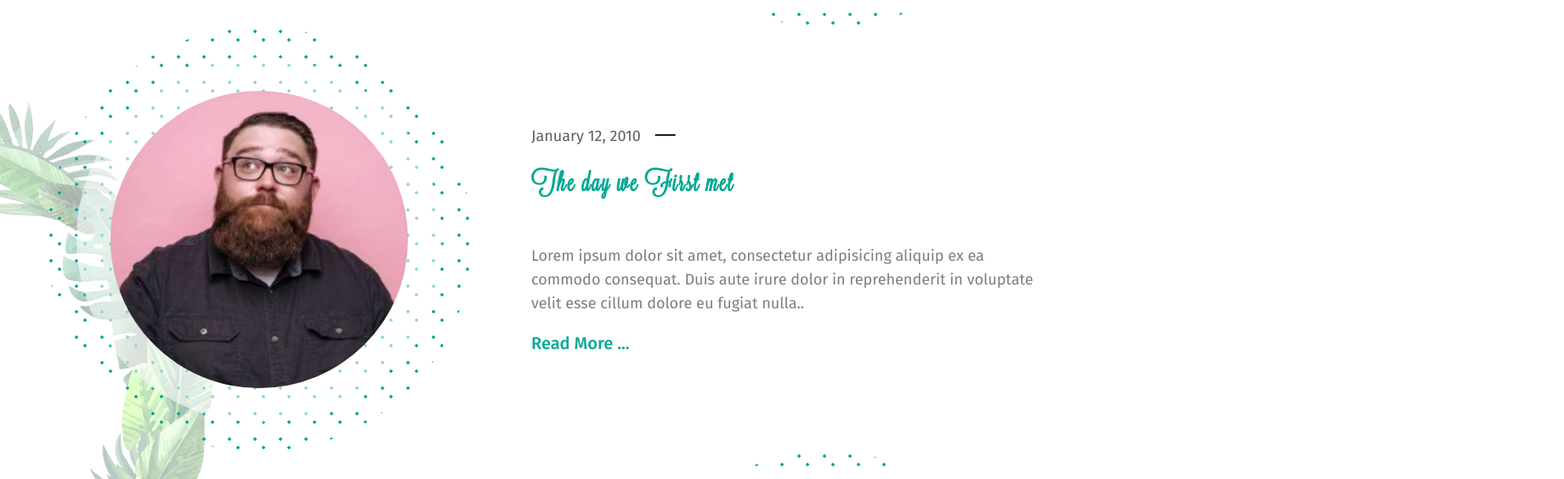
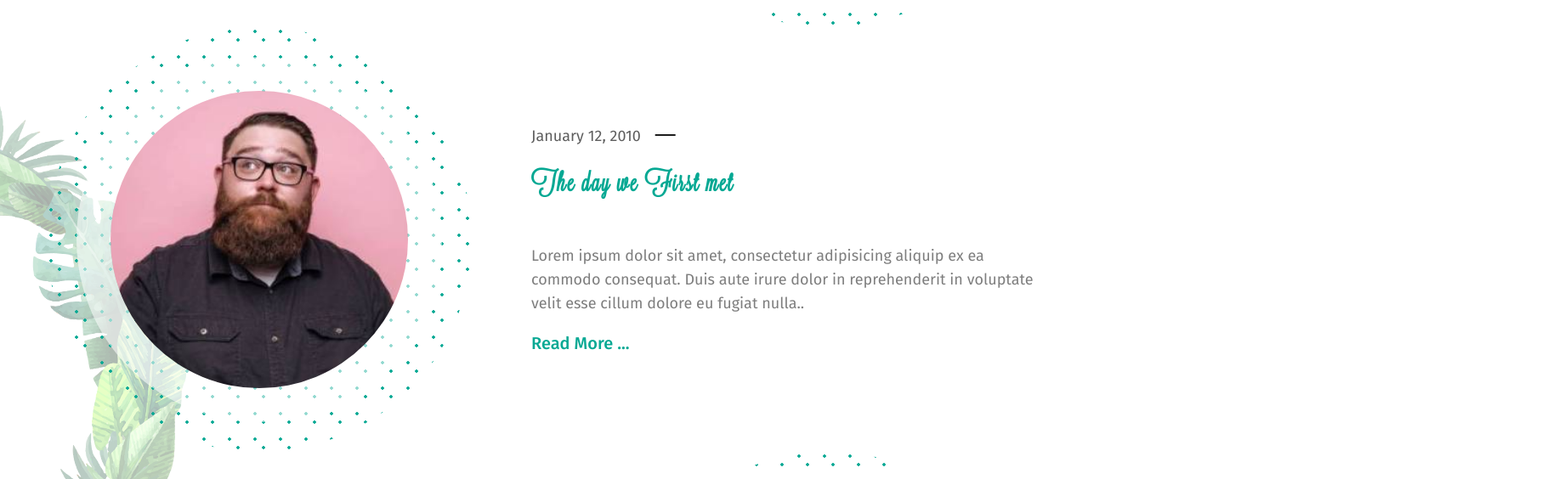
Before and after one commit to artemchepak/wedding, a website: page app/index.html in a window 1280 px wide. Shown: the part 4489-5053 px from the top of the page at 85% size, 1840 px wide, since content can reach past the window. Drawn offline with nearby package versions, Linux system fonts and the light colour scheme; some packages are replaced by stand-ins of ours; files whose address does not match are found by name.

Commit message:
fix: fix bg bug in story section

```diff
--- a/app/scss/style.scss
+++ b/app/scss/style.scss
@@ -300,15 +300,16 @@
     &__bg-decor {
         position: absolute;
         z-index: -1;
-        width: 815px;
+        width: 220px;
         height: 812px;
         &._right {
             top: 3300px;
-            right: -560px;
+            right: 0;
         }
         &._left {
             top: 4500px;
-            left: -560px;
+            left: 0;
+            background-position: right center;
         }
     }
 }
```
Also changed, not shown: app/css/style.min.css.
